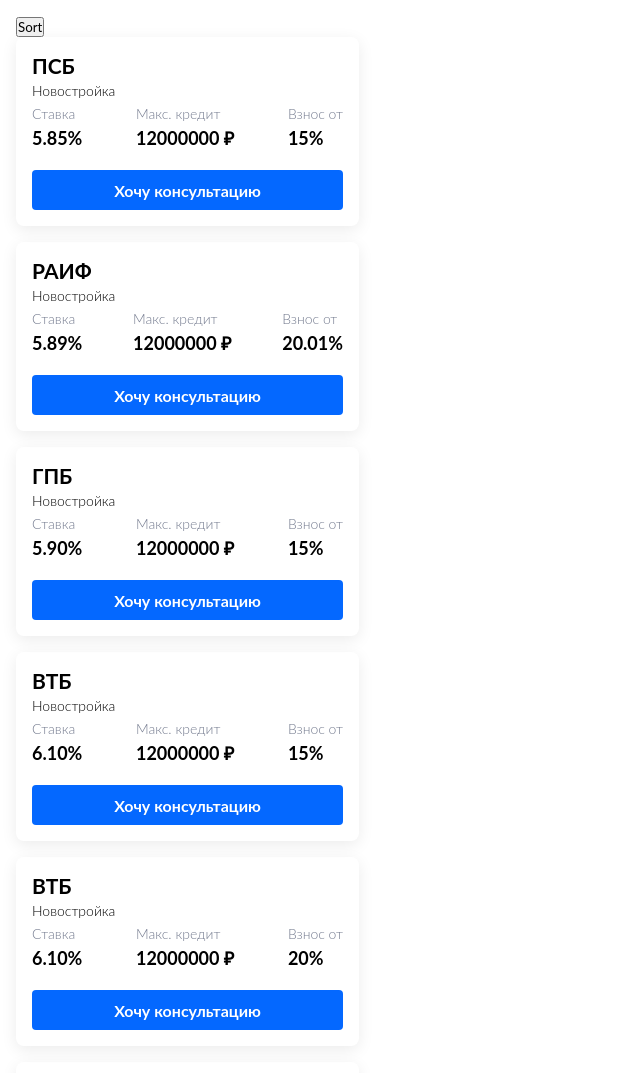
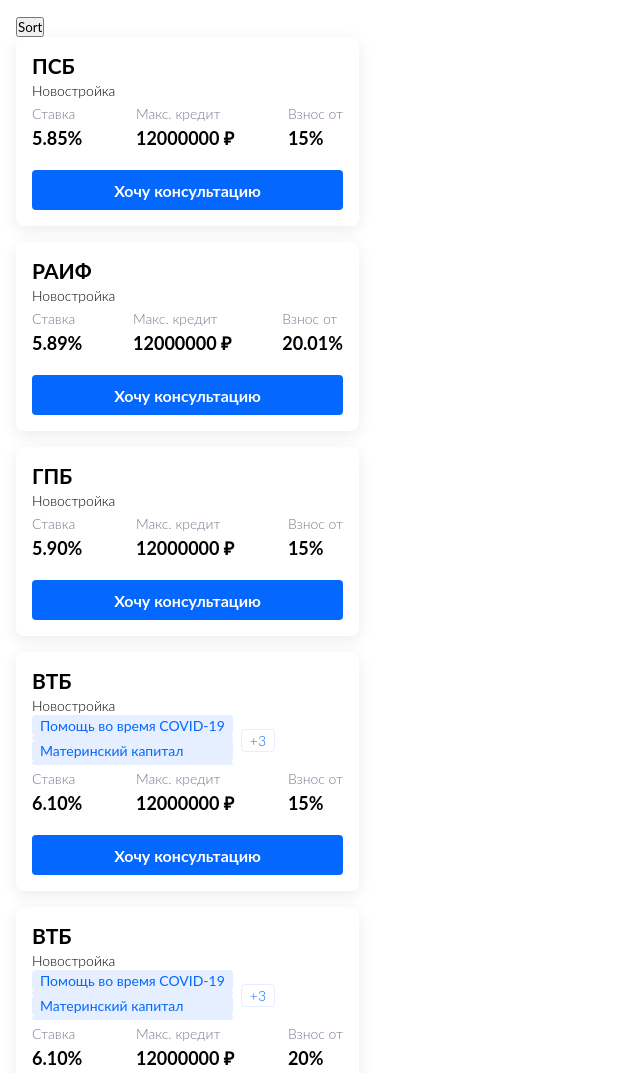
Before and after one commit to JetAMC/react-bank, a React app: page / in a window 1280 px wide. Shown: the top 1073 px of the page, without its empty margins (0-640 px from the left). Built offline with nearby package versions, Linux system fonts and the light colour scheme.

Commit message:
added corrections

```diff
--- a/src/components/Features.js
+++ b/src/components/Features.js
@@ -1,17 +1,31 @@
 import React from 'react'
+// import OtherFeatures from './OtherFeatures';
+// import star from '../img/star.png';
 
 const featureObj = {
+    'GOS_HELP_COVID': 'Помощь во время COVID-19',
+    'MORTGAGED_PROPERTY': 'Ипотека залогового жилья',
+    'VTB-PAYMENT': 'Платить удобно',
+    'MATERNITY_CAPITAL': 'Материнский капитал',
     'VTB-ONLINE': 'Онлайн одобрение недвижимости',
-    'MATERNITY_CAPITAL': 'Материнский капитал',
-    'VTB-PAYMENT': 'Платить удобно',
-    'PAYROLL_RATE': 'Ставка для зарплатного клиента',
-    'MORTGAGED_PROPERTY': 'Ипотека залогового жилья'
+    'PAYROLL_RATE': 'Ставка для зарплатного клиента'
+
 }
 
-function Features({offer}) {
-    console.log(offer.features);
+function Features({features}) {
+    console.log(features);
     return (
-        <div>{featureObj[offer.features]}</div>
+        <div className="offer-features">
+            <div className="features">
+                {features.length >= 1 &&
+                features.map(f => <p>{featureObj[f]}</p>)
+                // <p>{featureObj[features[0]]}</p>
+                }
+            </div>
+            <div className="other-features">
+                {features.length > 1 && <span>{'+' + (features.length - 1)}</span>}
+            </div>
+        </div>
     )
 }
 
--- /dev/null
+++ b/src/components/OtherFeatures.js
@@ -0,0 +1,11 @@
+import React from 'react'
+
+function OtherFeatures({features}) {
+    return (
+        <div>
+
+        </div>
+    )
+}
+
+export default OtherFeatures
--- a/src/components/SingleOffer.js
+++ b/src/components/SingleOffer.js
@@ -16,7 +16,7 @@
     function handleClick() {
         open(offer);
     }
-
+    // console.log(offer);
     return (
         <div>
             <div className="single-offer">
@@ -24,7 +24,7 @@
                     <h3>{bankObj[offer.bankId]}</h3>
                     <span>{product}</span>
                 </div>
-                <div className="offer-features"><Features offer={offer}/></div>
+                <Features features={offer.features} />
                 <div className="offer-rates">
                     <div>
                         <span>Ставка</span>
--- a/src/index.css
+++ b/src/index.css
@@ -116,3 +116,30 @@
 .open {
   display: block;
 }
+
+.offer-features {
+  display: flex;
+  align-items: center;
+}
+
+.features p {
+  font-size: 14px;
+  font-weight: 400;
+  color: #0468FF;
+  background: rgba(4, 104, 255, 0.1);
+  border-radius: 4px;
+  padding: 2px 8px;
+  margin-right: 8px;
+}
+
+.other-features {
+  display: flex;
+}
+
+.other-features span {
+  border: 1px solid rgba(4, 104, 255, 0.1);
+  border-radius: 4px;
+  color: #0468FF;
+  padding: 2px 8px;
+  /* cursor: pointer; */
+}
```
Also changed, not shown: src/img/star.png (added).
